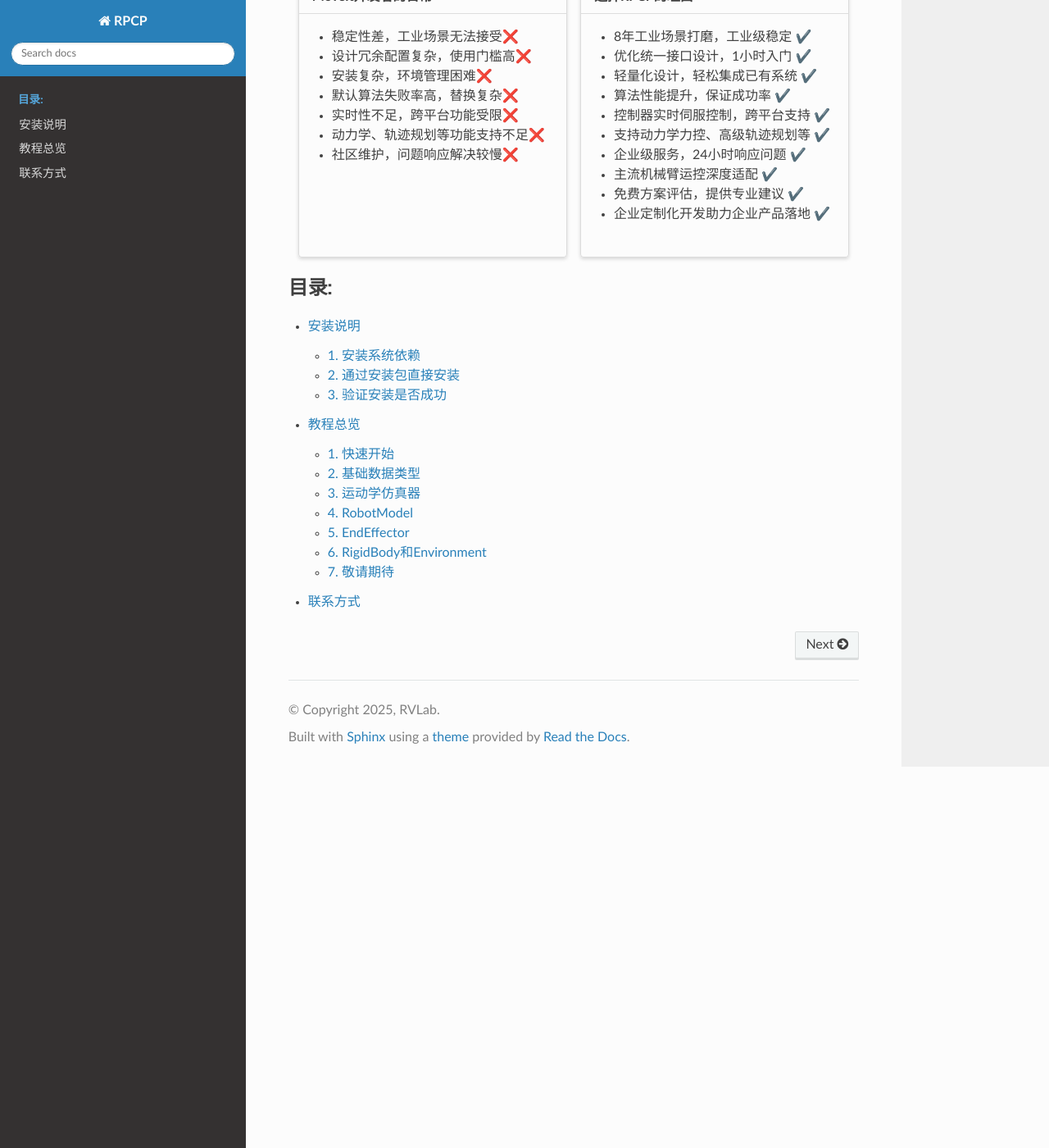
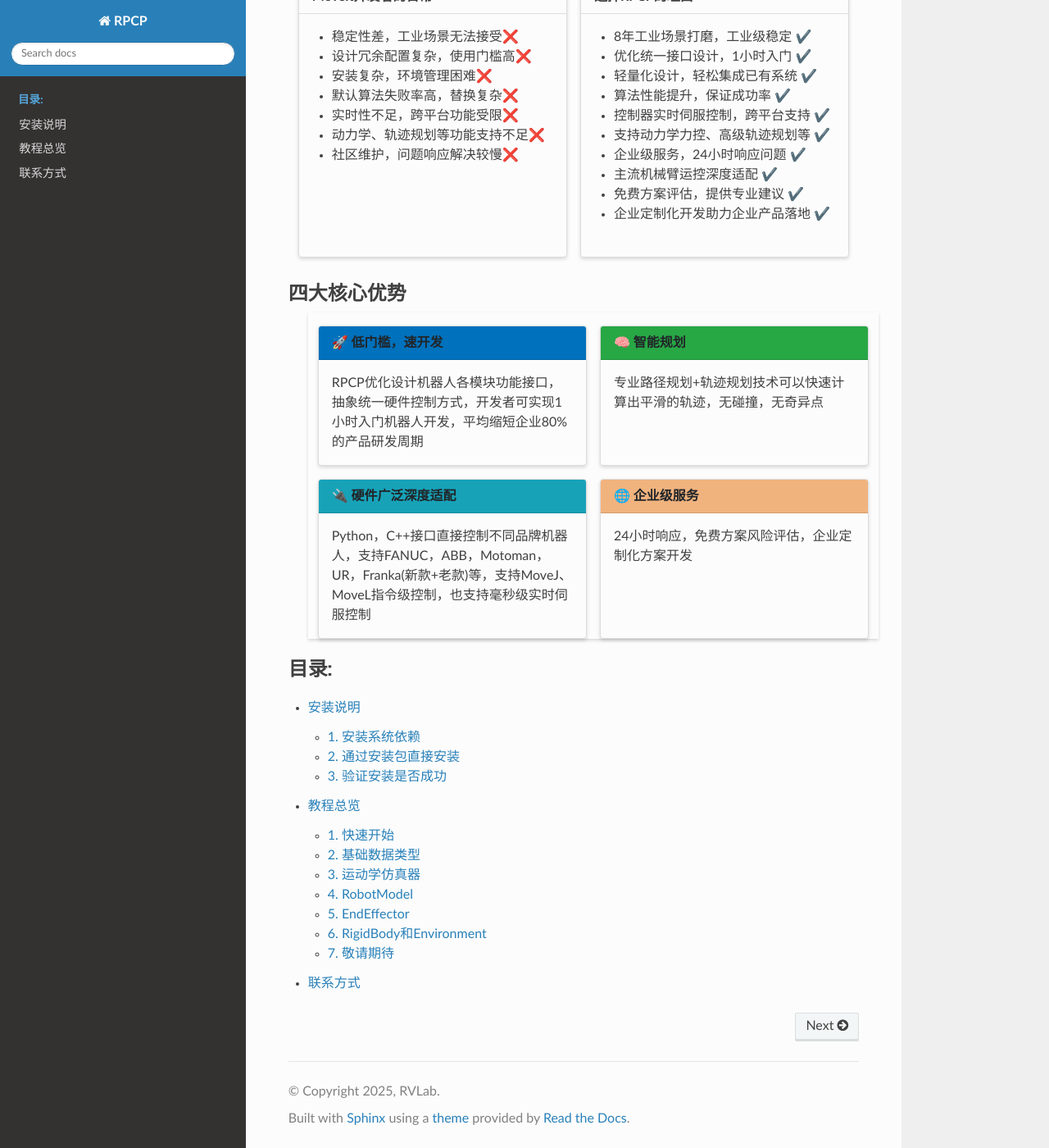
Before and after one commit to smj1024/robot_planning_control_platform, a Sphinx documentation site: the page built from docs/source/index.rst, in a window 1280 px wide and 1400 px high, scrolled down 534 px. Shown: the whole window at 82% size. Built offline with Sphinx 7.4.7 and the Read the Docs theme 3.1.0, drawn with Linux system fonts in a browser that asks for light colours; pages that are not in the unit, such as notebooks, are missing from menus.

Commit message:
docs: 增加4大优势

```diff
--- a/docs/source/index.rst
+++ b/docs/source/index.rst
@@ -51,6 +51,68 @@ RPCP的独立性使其不依赖类似ROS等平台，用户能轻松集成到现
         - 免费方案评估，提供专业建议 ✔️
         - 企业定制化开发助力企业产品落地 ✔️
 
+
+.. raw:: html
+
+    <style>
+        .advantage-title {
+            border-bottom: 3px solid #2c3e50;
+            padding-bottom: 0.5rem;
+            margin: 2rem 0 1rem;
+        }
+        .metric-badge {
+            background: #f8f9fa;
+            border: 1px solid #dee2e6;
+            border-radius: 20px;
+            padding: 0.2rem 1rem;
+            display: inline-block;
+            margin: 0.5rem 0;
+        }
+    </style>
+
+########################
+四大核心优势
+########################
+
+.. grid:: 1 1 2 2
+    :gutter: 3
+    :margin: 4
+    :class-container: sd-shadow-sm
+
+    .. grid-item-card::
+        :class-header: sd-bg-primary sd-text-dark
+
+
+        **🚀 低门槛，速开发**
+        ^^^^^^^^^^^^^^^^^
+
+        RPCP优化设计机器人各模块功能接口，抽象统一硬件控制方式，开发者可实现1小时入门机器人开发，平均缩短企业80%的产品研发周期
+
+    .. grid-item-card::
+        :class-header: sd-bg-success sd-text-dark
+
+        **🧠 智能规划**
+        ^^^^^^^^^^^^^^^^^^^
+
+        专业路径规划+轨迹规划技术可以快速计算出平滑的轨迹，无碰撞，无奇异点
+
+    .. grid-item-card::
+        :class-header: sd-bg-info sd-text-dark
+
+        **🔌 硬件广泛深度适配**
+        ^^^^^^^^^^^^^^^^^^^
+
+        Python，C++接口直接控制不同品牌机器人，支持FANUC，ABB，Motoman，UR，Franka(新款+老款)等，支持MoveJ、MoveL指令级控制，也支持毫秒级实时伺服控制
+
+    .. grid-item-card::
+        :class-header: sd-bg-warning sd-text-dark
+
+        **🌐 企业级服务**
+        ^^^^^^^^^^^^^^^^^^^
+
+        24小时响应，免费方案风险评估，企业定制化方案开发
+
+
 .. toctree::
    :maxdepth: 2
    :caption: 目录:
```
